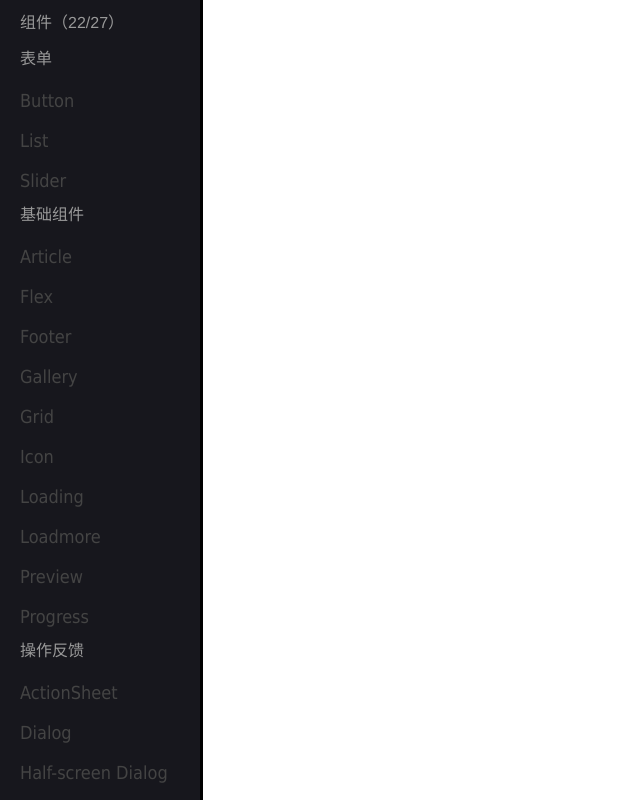
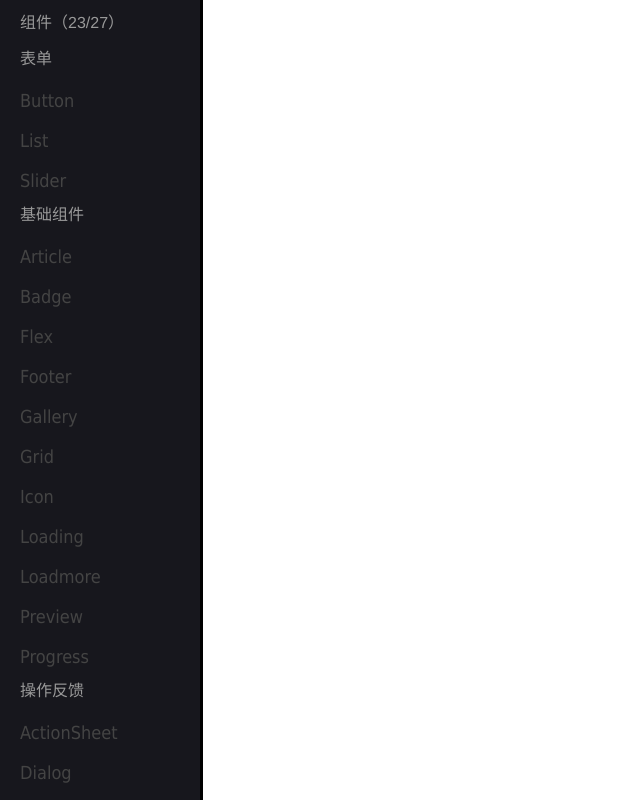
Before and after one commit to llkui/weui-design-vue, a Vue app: page / in a window 1280 px wide. Shown: the whole page, without its empty margins (0-640 px from the left). Built offline with nearby package versions, Linux system fonts and the light colour scheme.

Commit message:
add badge

```diff
--- a/examples/router/routerCon.json
+++ b/examples/router/routerCon.json
@@ -1,7 +1,7 @@
 [{
   "name": "vue weui",
   "groups": [{
-    "groupName": "组件（22/27）",
+    "groupName": "组件（23/27）",
     "list": []
   }, {
     "groupName": "表单",
@@ -20,6 +20,9 @@
     "list": [{
       "path": "/article",
       "title": "Article"
+    }, {
+      "path": "/badge",
+      "title": "Badge"
     }, {
       "path": "/flex",
       "title": "Flex"
--- /dev/null
+++ b/packages/badge/index.js
@@ -0,0 +1,7 @@
+import WeuiBadge from './src/badge'
+
+WeuiBadge.install = vue => {
+  vue.component(WeuiBadge.name, WeuiBadge)
+}
+
+export default WeuiBadge
--- /dev/null
+++ b/packages/badge/src/badge.vue
@@ -0,0 +1,18 @@
+<template>
+  <span :class="dot ? 'weui-badge weui-badge_dot' : 'weui-badge'" :style="style"><slot></slot></span>
+</template>
+<script>
+export default {
+  name: 'WeuiBadge',
+  props: {
+    dot: {
+      type: Boolean,
+      default: false
+    },
+    style: {
+      type: String,
+      default: null
+    }
+  }
+}
+</script>
--- a/packages/index.js
+++ b/packages/index.js
@@ -34,6 +34,7 @@ import {
   WeuiMsgFooterLink
 } from './msg'
 import WeuiArticle from './article'
+import WeuiBadge from './badge'
 import {
   WeuiTabbar,
   WeuiTabbarItem
@@ -73,6 +74,7 @@ const components = [
   WeuiMsg,
   WeuiMsgFooterLink,
   WeuiArticle,
+  WeuiBadge,
   WeuiTabbar,
   WeuiTabbarItem,
   WeuiNavbar,
```
Also changed, not shown: 1 other file (tests, documents, lock files or other folders).
